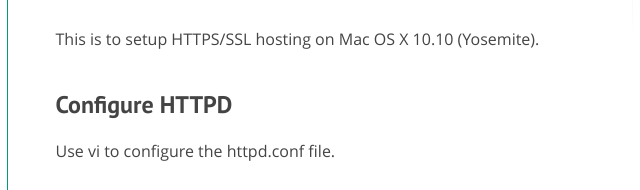
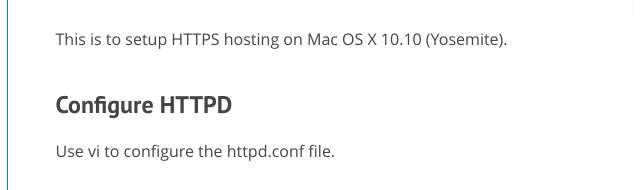
Before and after one commit to harimau99/todsul.github.io, a plain HTML site: page tech/configure-https-and-ssl-on-yosemite/index.html in a window 1280 px wide. Shown: the part 171-361 px from the top of the page, 321-961 px from the left. Drawn offline with Linux system fonts and the light colour scheme.

Commit message:
Update formatting

```diff
--- a/tech/configure-https-and-ssl-on-yosemite/index.html
+++ b/tech/configure-https-and-ssl-on-yosemite/index.html
@@ -38,7 +38,7 @@
   </header>
 
   <!-- START UPDATE -->
-  <p>This is to setup HTTPS/SSL hosting on Mac OS X 10.10 (Yosemite).</p>
+  <p>This is to setup HTTPS hosting on Mac OS X 10.10 (Yosemite).</p>
 
   <h2>Configure HTTPD</h2>
 
```
